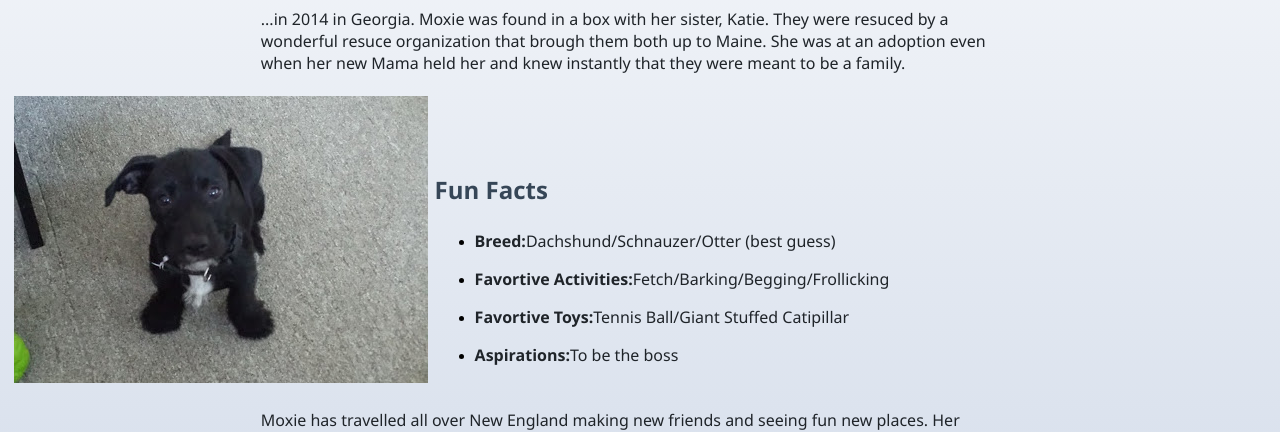
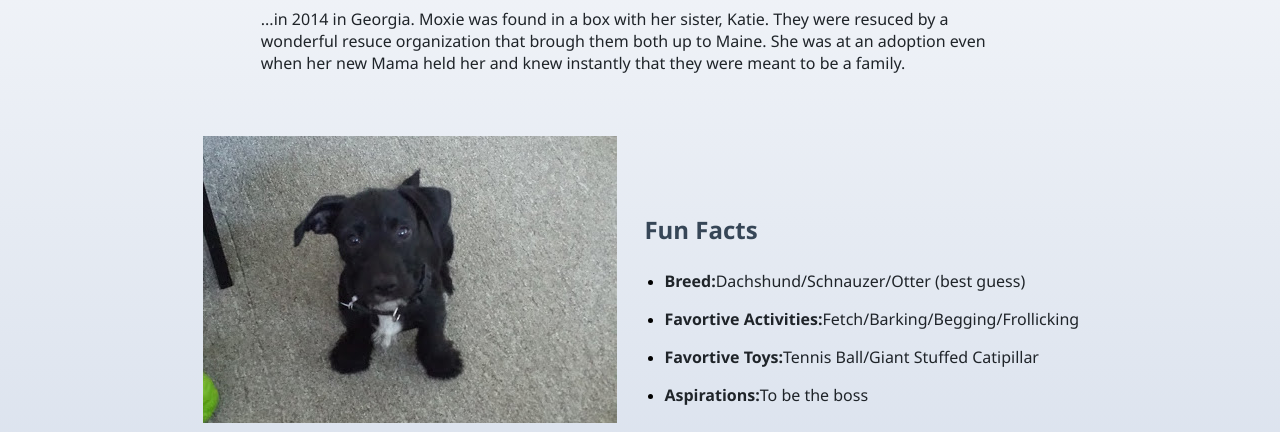
Before and after one commit to brobertson1/moxie, a plain HTML site: page about.html in a window 1280 px wide. Shown: the part 387-819 px from the top of the page. Drawn offline with Linux system fonts and the light colour scheme.

Commit message:
added table styles

```diff
--- a/about.html
+++ b/about.html
@@ -24,7 +24,7 @@
         <p>...in 2014 in Georgia. Moxie was found in a box with her sister, Katie. They were resuced by a wonderful resuce organization that brough them both up to Maine. She was at an adoption even when her new Mama held her and knew instantly that they were meant to be a family.
         </p>
     </div>
-<table>
+<table class="image-table">
 <tr>
    <td>
     <div class="image-block">
@@ -34,7 +34,7 @@
     </div>
    </td>
    <td>
-    <h3>Fun Facts</h3>
+    <h3 class="h3-table">Fun Facts</h3>
     <ul>
         <li><p><strong>Breed:</strong>Dachshund/Schnauzer/Otter (best guess)</p></li>
         <li><p><strong>Favortive Activities:</strong>Fetch/Barking/Begging/Frollicking</p></li>
--- a/styles.css
+++ b/styles.css
@@ -38,6 +38,10 @@ h3{
     padding-top: 3rem;
 }
 
+.h3-table{
+    padding-left: 20px;
+}
+
 
 .tagline{
     font-family: 'Segoe UI', Tahoma, Geneva, Verdana, sans-serif;
@@ -51,7 +55,6 @@ p{
     color: rgb(31, 36, 41);
     font-size: 1rem;
 }
-
 
 
 .image-block{
@@ -128,3 +131,11 @@ p{
     padding: 14px 16px;
     text-decoration: none;
 }
+
+.image-table{
+margin-left: auto;
+margin-right: auto;
+width: 70%;
+padding-top: 40px;
+padding-bottom: 40px;
+}
```
